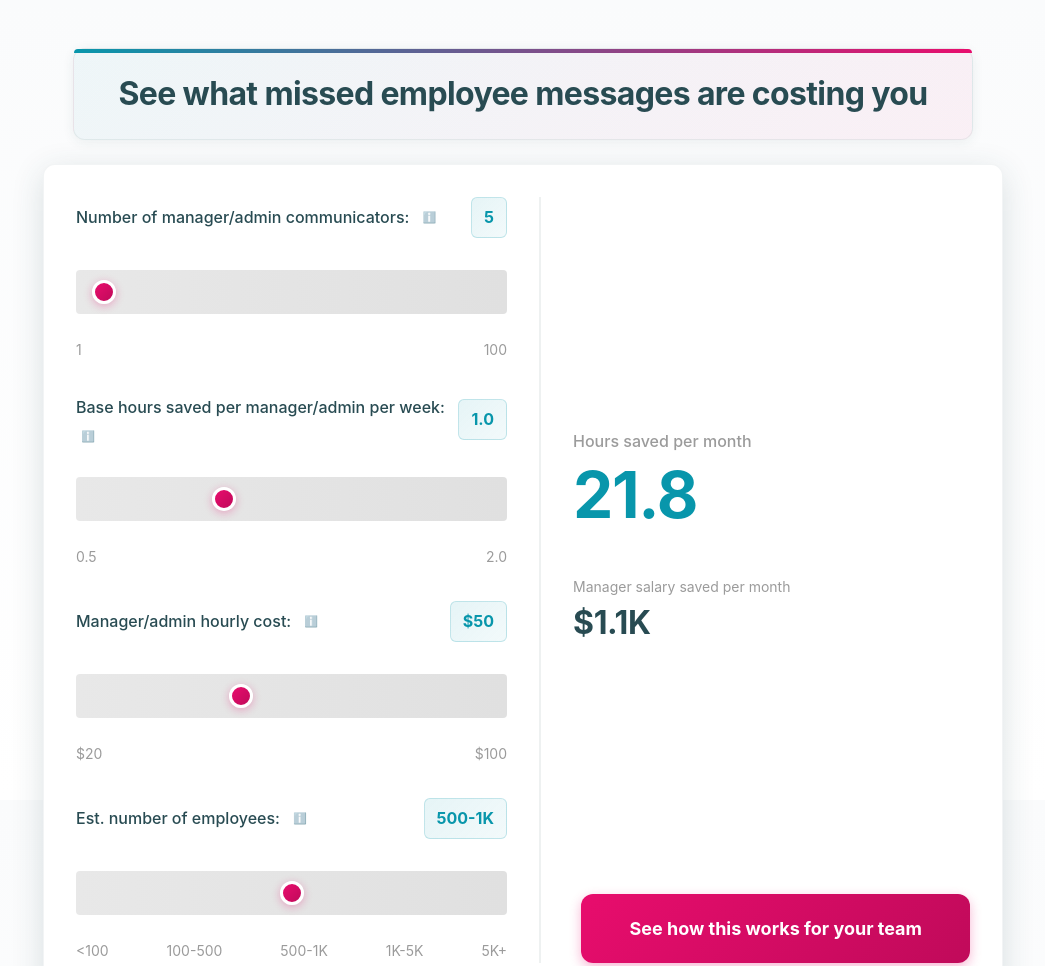
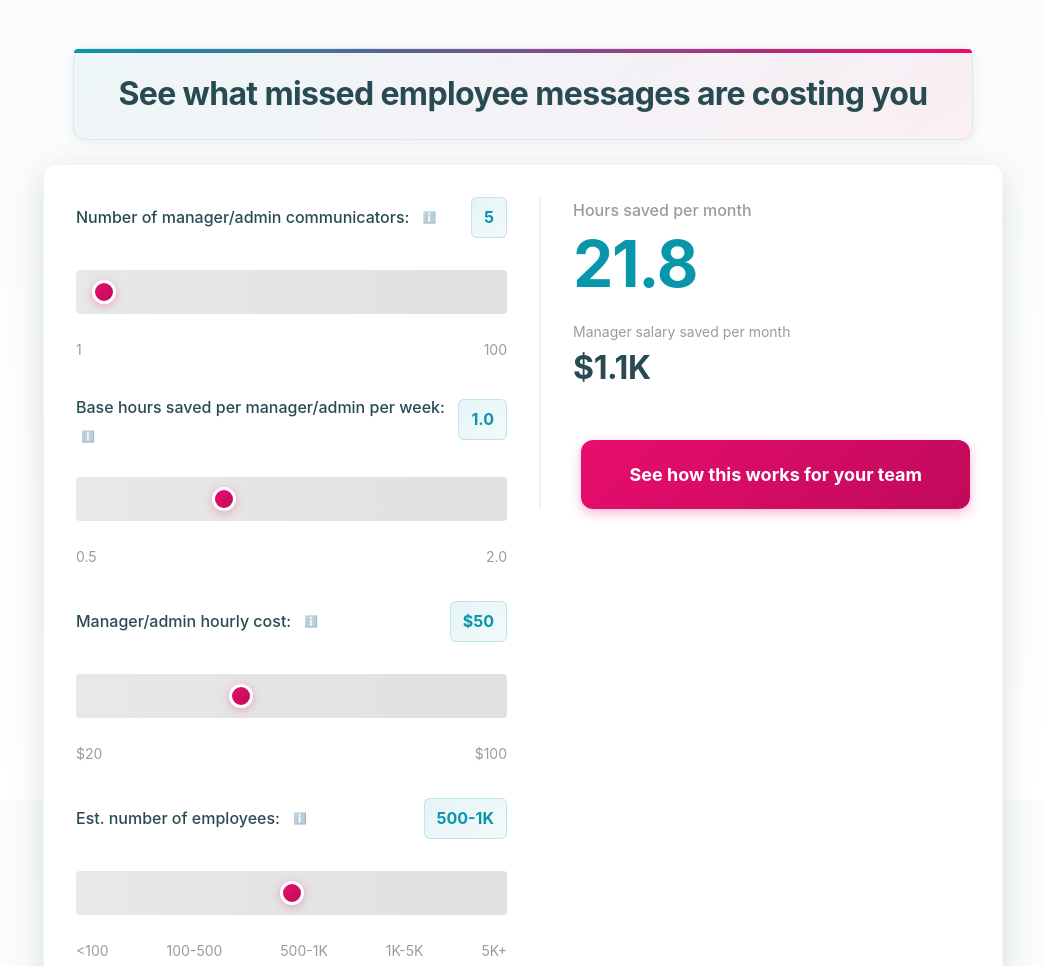
Before and after one commit to NeveuxGroup/ROICalc, a plain HTML site: page index.html in a window 1280 px wide. Shown: the top 966 px of the page, without its empty margins (117-1162 px from the left). Drawn offline with Linux system fonts and the light colour scheme; a web font is replaced by a local one.

Commit message:
Position CTA button directly below results instead of at bottom

```diff
--- a/styles.css
+++ b/styles.css
@@ -1056,23 +1056,17 @@ body {
     padding-left: var(--spacing-lg);
     display: flex;
     flex-direction: column;
-    justify-content: space-between;
-    gap: var(--spacing-md);
-    min-height: 100%;
+    gap: var(--spacing-lg);
   }
 
   .results-section {
     margin-bottom: 0;
-    flex: 1;
-    display: flex;
-    flex-direction: column;
-    justify-content: center;
   }
 
   .cta-button {
     width: auto;
     align-self: flex-end;
-    margin-top: auto;
+    margin-top: var(--spacing-md);
     padding: var(--spacing-md) var(--spacing-xl);
   }
 
```
